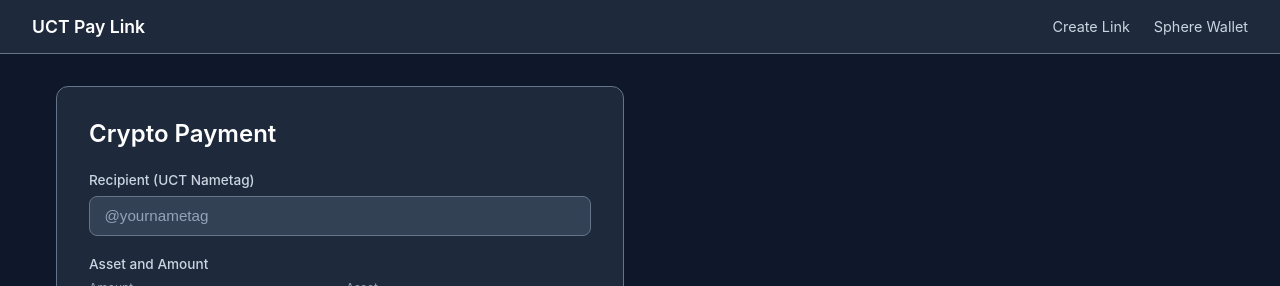
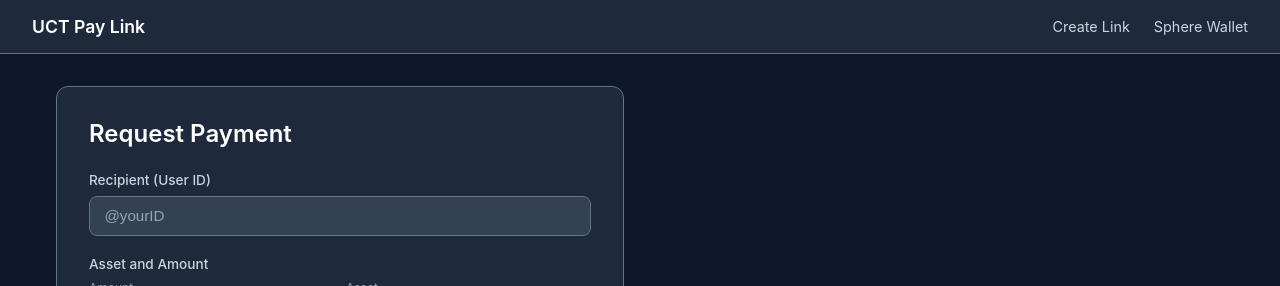
Before and after one commit to akbarfitrian/uct-pay-link, a React (Vite) app: page / in a window 1280 px wide. Shown: the top 286 px of the page. Built offline with nearby package versions, Linux system fonts and the light colour scheme; no server answers; the HTML template or start-up script is replaced by a standard one.

Commit message:
Update GeneratorPage.tsx

```diff
--- a/src/pages/GeneratorPage.tsx
+++ b/src/pages/GeneratorPage.tsx
@@ -79,14 +79,14 @@ export default function GeneratorPage() {
     <div className="generator-container">
       {/* Left side - Form */}
       <div className="form-section">
-        <h1 className="form-title">Crypto Payment</h1>
+        <h1 className="form-title">Request Payment</h1>
 
         <div className="form-group">
-          <label className="form-label">Recipient (UCT Nametag)</label>
+          <label className="form-label">Recipient (User ID)</label>
           <input
             className="form-input"
             type="text"
-            placeholder="@yournametag"
+            placeholder="@yourID"
             value={nametag}
             onChange={(e) => setNametag(e.target.value)}
           />
```
